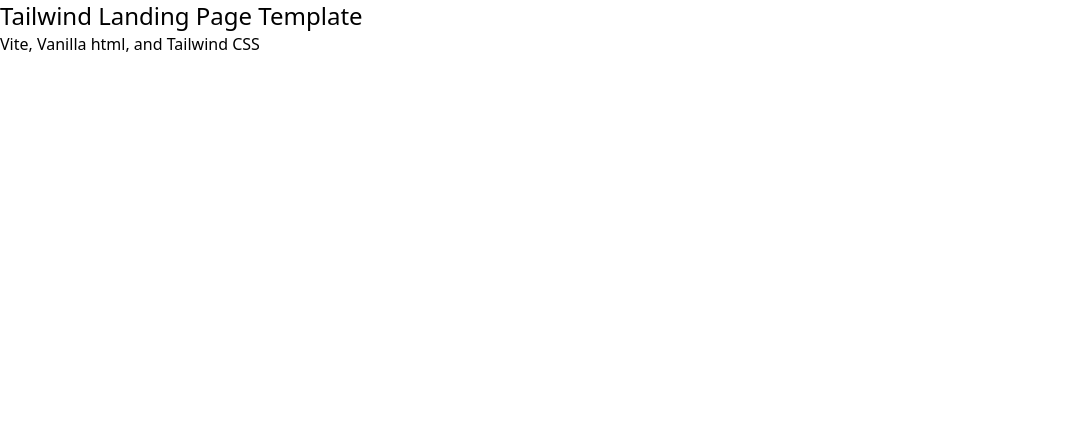
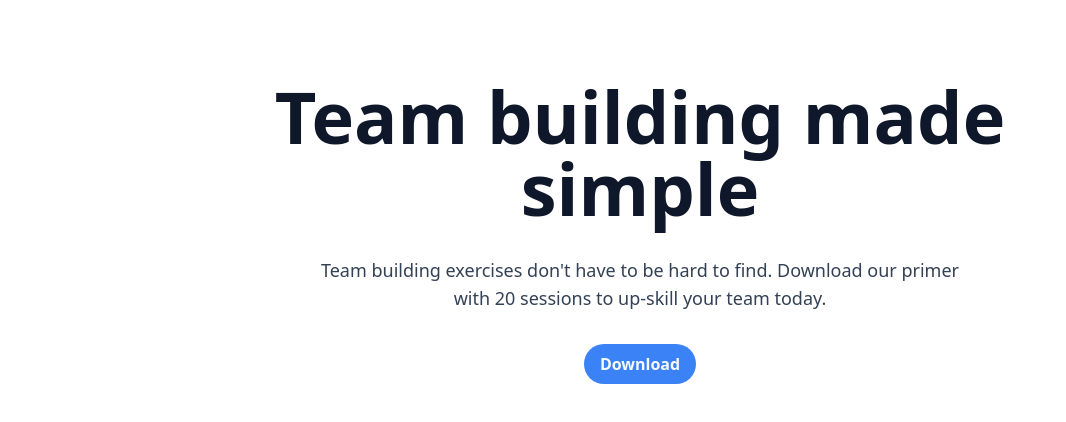
Before and after one commit to flashworth/tailwind-vite, a website built with Vite: page index.html in a window 1280 px wide. Shown: the whole page, without its empty margins (0-1066 px from the left). Built offline with nearby package versions, Linux system fonts and the light colour scheme.

Commit message:
heading-text-button

```diff
--- a/index.html
+++ b/index.html
@@ -10,9 +10,16 @@
 </head>
 
 <body>
-  <div id="app"></div>
-  <h1 class="text-2xl">Tailwind Landing Page Template</h1>
-  <p>Vite, Vanilla html, and Tailwind CSS</p>
+  <section id="header" class="mx-auto max-w-7xl pt-20 min-h-svh text-center px-4">
+    <h1 class="mx-auto max-w-4xl font-display text-5xl font-bold text-slate-900 sm:text-7xl">
+      Team building made simple</h1>
+    <p class="mx-auto max-w-2xl mt-8 text-slate-700 text-lg">Team building exercises don't have to be hard to find.
+      Download our primer with 20 sessions to up-skill your team today.
+    </p>
+    <email></email>
+    <button id="cta-1"
+      class="border-gray-600 px-4 py-2 mt-8 text-slate-50 font-semibold bg-blue-500 rounded-full hover:bg-blue-400">Download</button>
+  </section>
 </body>
 
 </html>
```
